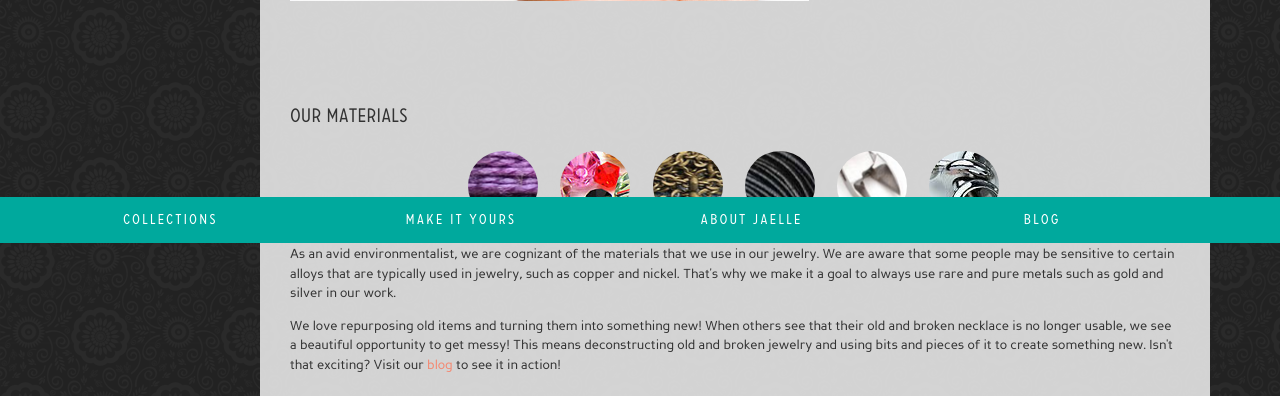
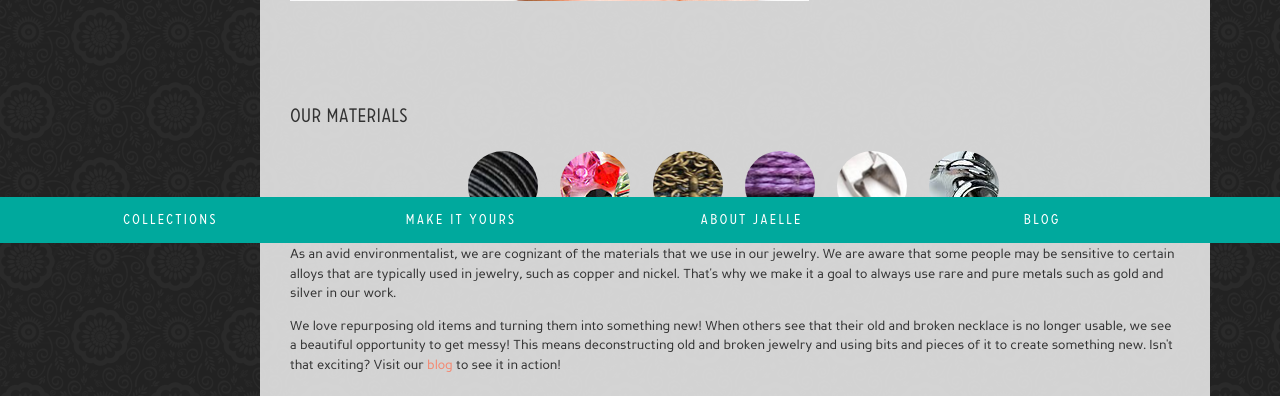
Before and after one commit to maryngo/Jaelle, a PHP site: page /about.html in a window 1280 px wide. Shown: the part 557-953 px from the top of the page. Run offline with PHP 8.4, Linux system fonts and the light colour scheme; some libraries are stand-ins or nearby versions.

Commit message:
Swapped circular1 img with circular4 img

```diff
--- a/Week 7/site/css/stylesheet_about.css
+++ b/Week 7/site/css/stylesheet_about.css
@@ -58,9 +58,9 @@ html, body {
 
 .circular1{
 	margin: 2%;
-	background-image: url("../img/about/yarn.jpg");
+	background-image: url("../img/about/leatherCord.jpg");
 	float: left;
-	background-position: 5% 200%;
+	background-position: 60% 15%;
 	width: 70px;
 	height: 70px;
 	border-radius: 50%;
@@ -94,9 +94,9 @@ html, body {
 
 .circular4{
 	margin: 2%;
-	background-image: url("../img/about/leatherCord.jpg");
+	background-image: url("../img/about/yarn.jpg");
 	float: left;
-	background-position: 60% 15%;
+	background-position: 5% 200%;
 	width: 70px;
 	height: 70px;
 	border-radius: 50%;
```
